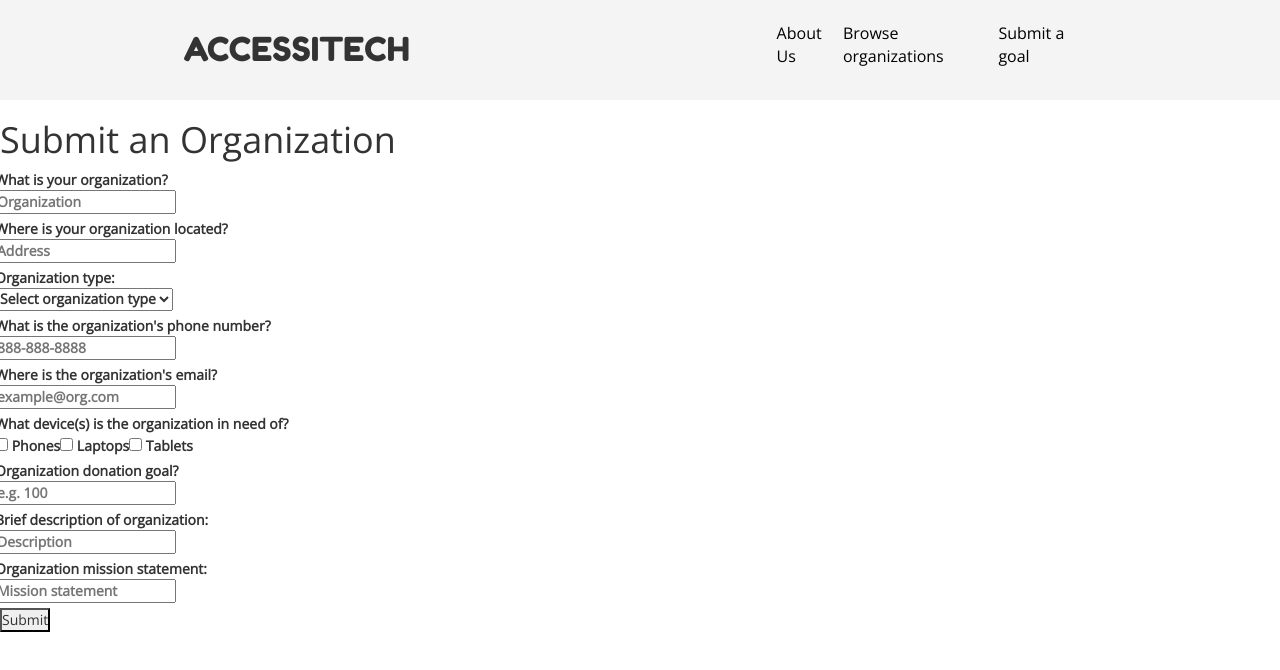
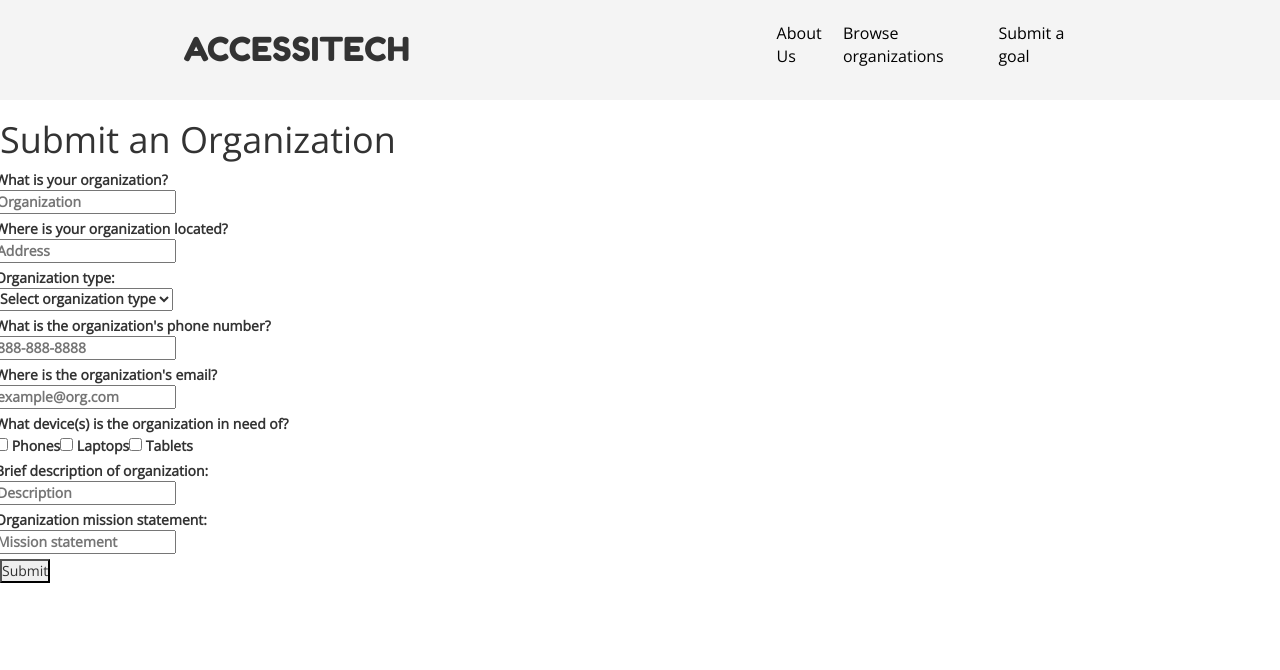
Before and after one commit to autumn-info-442a/team-a, a React (Create React App) app in the folder my-app/: page /submitOrg in a window 1280 px wide. Shown: the top 670 px of the page. Built offline with nearby package versions, Linux system fonts and the light colour scheme.

Commit message:
removed goal

```diff
--- a/my-app/src/components/SubmitOrg/submitOrg.js
+++ b/my-app/src/components/SubmitOrg/submitOrg.js
@@ -10,7 +10,6 @@ class submitOrg extends Component {
             Phone: '',
             Email: '',
             Need: '',
-            Goal: '',
             Description: '',
             Mission: '',
             info: []
@@ -22,7 +21,6 @@ class submitOrg extends Component {
         this.handlePhoneChange = this.handlePhoneChange.bind(this);
         this.handleEmailChange = this.handleEmailChange.bind(this);
         this.handleNeedChange = this.handleNeedChange.bind(this);
-        this.handleGoalChange = this.handleGoalChange.bind(this);
         this.handleDescriptionChange = this.handleDescriptionChange.bind(this);
         this.handleMissionChange = this.handleMissionChange.bind(this);
         this.handleSubmit = this.handleSubmit.bind(this);
@@ -46,9 +44,6 @@ class submitOrg extends Component {
     handleNeedChange(event) {
         this.setState({Need: event.target.value});
     }
-    handleGoalChange(event) {
-        this.setState({Goal: event.target.value});
-    }
     handleDescriptionChange(event) {
         this.setState({Description: event.target.value});
     }
@@ -63,7 +58,6 @@ class submitOrg extends Component {
             Phone: this.state.Phone,
             Email: this.state.Email,
             Need: this.state.Need,
-            Goal: this.state.Goal,
             Description: this.state.Description,
             Mission: this.state.Mission
         }
@@ -82,7 +76,6 @@ class submitOrg extends Component {
         this.state.Phone = '';
         this.state.Email = '';
         this.state.Need = '';
-        this.state.Goal = '';
         this.state.Description = '';
         this.state.Mission = '';
     }
@@ -150,13 +143,6 @@ class submitOrg extends Component {
 
                                     <div className="form-row">
                                         <label>
-                                            <div className ="label-text">Organization donation goal?</div>
-                                            <input type="text" id="goal" placeholder="e.g. 100" value={this.state.Goal} onChange={this.handleGoalChange} />
-                                        </label>
-                                    </div>
-
-                                    <div className="form-row">
-                                        <label>
                                             <div className ="label-text">Brief description of organization:</div>
                                             <input type="text" id="description" placeholder="Description" value={this.state.Description} onChange={this.handleDescriptionChange} />
                                         </label>
```
